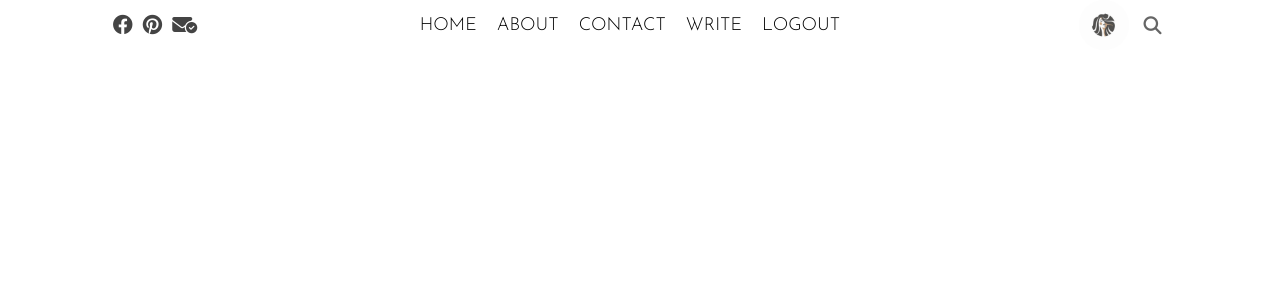
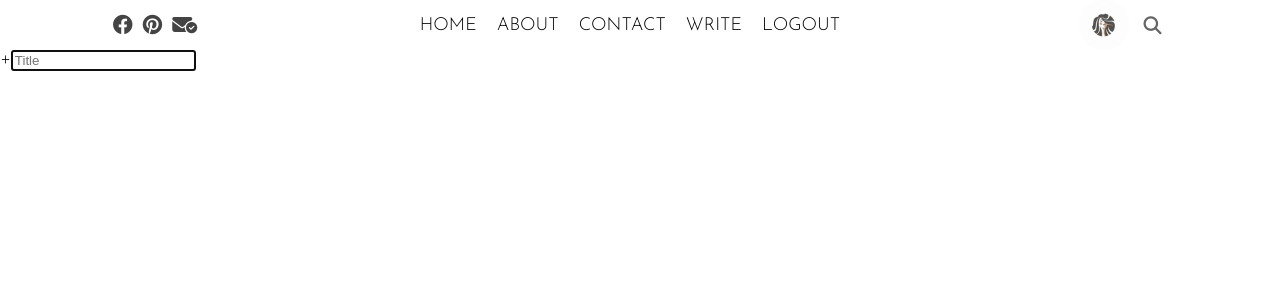
Before and after one commit to Sama-Liyanage/Journal-Website, a React (Create React App) app: page / in a window 1280 px wide. Shown: the top 300 px of the page. Built offline with nearby package versions, Linux system fonts and the light colour scheme.

Commit message:
Update Content

```diff
--- a/src/pages/home/write/Write.jsx
+++ b/src/pages/home/write/Write.jsx
@@ -4,9 +4,15 @@ import "./write.css";
 export default function Write() {
   return (
     <div className="write">
-        <form className="writeFormGroup">
-
-        </form>
+      <form className="writeForm">
+        <div className="writeFormGroup">
+          <label htmlFor="fileInput">
+            <i class="fa-light fa-plus"></i>
+          </label>
+          <input type="file" id="fileInput" style={{ display: "none" }} />
+          <input type="text" placeholder="Title" className="writeInput" autoFocus={true} />
+        </div>
+      </form>
     </div>
   )
 }
```
